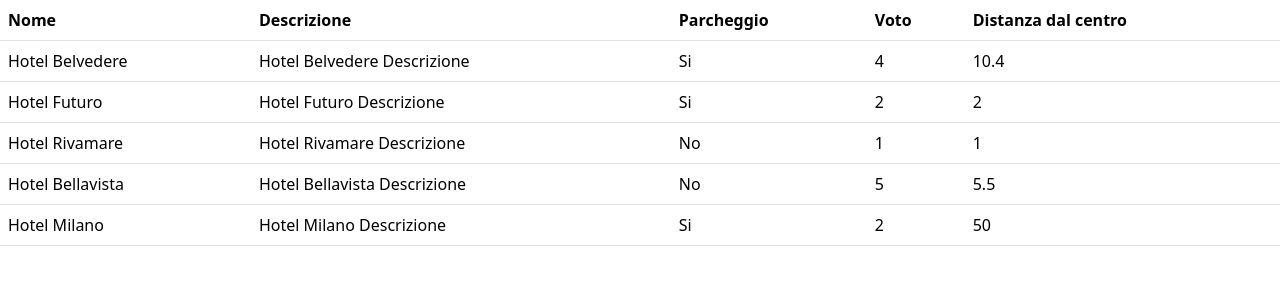
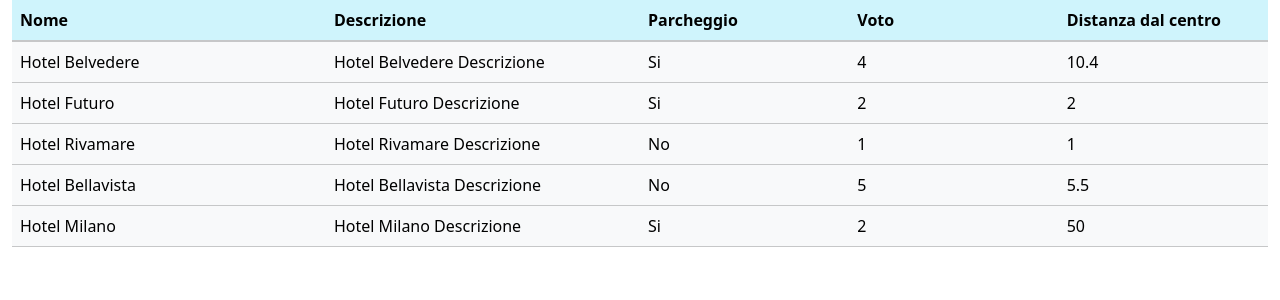
Before and after one commit to SimoneCalzari/php-hotel, a PHP site: page / in a window 1280 px wide. Shown: the top 300 px of the page. Run offline with PHP 8.4, Linux system fonts and the light colour scheme.

Commit message:
feat: aggiunto stile tabella

```diff
--- a/index.php
+++ b/index.php
@@ -55,17 +55,18 @@ $hotels = [
 
 
 <body>
-  <table class="table">
-    <thead>
+  <div class="container-fluid">
+    <table class="table table-hover ">
+      <thead class="table-info">
         <tr>
-        <th scope="col">Nome</th>
-        <th scope="col">Descrizione</th>
-        <th scope="col">Parcheggio</th>
-        <th scope="col">Voto</th>
-        <th scope="col">Distanza dal centro</th>
+          <th scope="col" class="col-3">Nome</th>
+          <th scope="col" class="col-3">Descrizione</th>
+          <th scope="col" class="col-2">Parcheggio</th>
+          <th scope="col" class="col-2">Voto</th>
+          <th scope="col" class="col-2">Distanza dal centro</th>
         </tr>
       </thead>
-    <tbody>
+      <tbody class="table-light table-group-divider">
         <?php
         foreach ($hotels as $index => $hotel) {
           // apro tag riga
@@ -88,6 +89,8 @@ $hotels = [
         ?>
       </tbody>
     </table>
+
+  </div>
 </body>
 
 </html>
```
Lines whose indentation alone changed are shown as unchanged.
